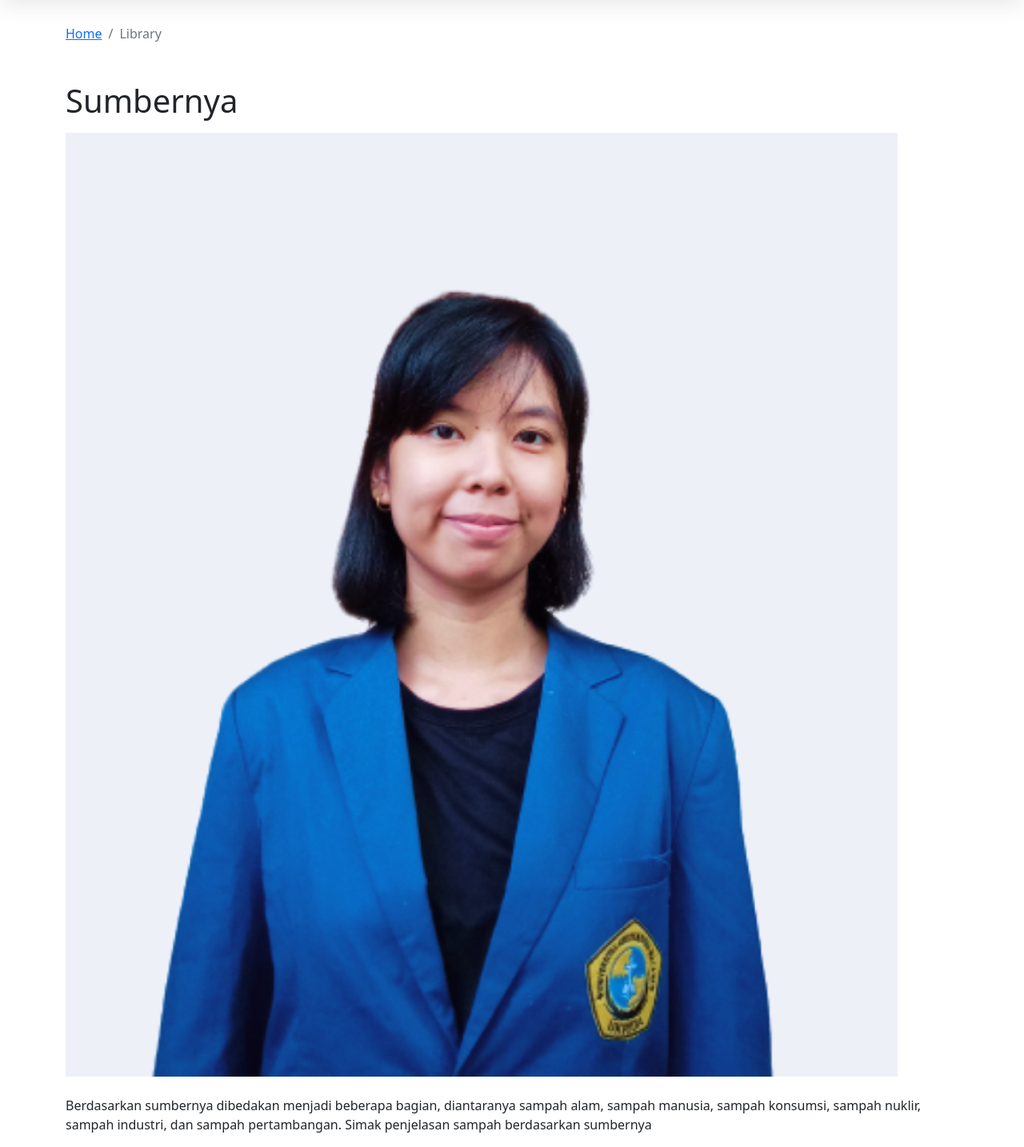
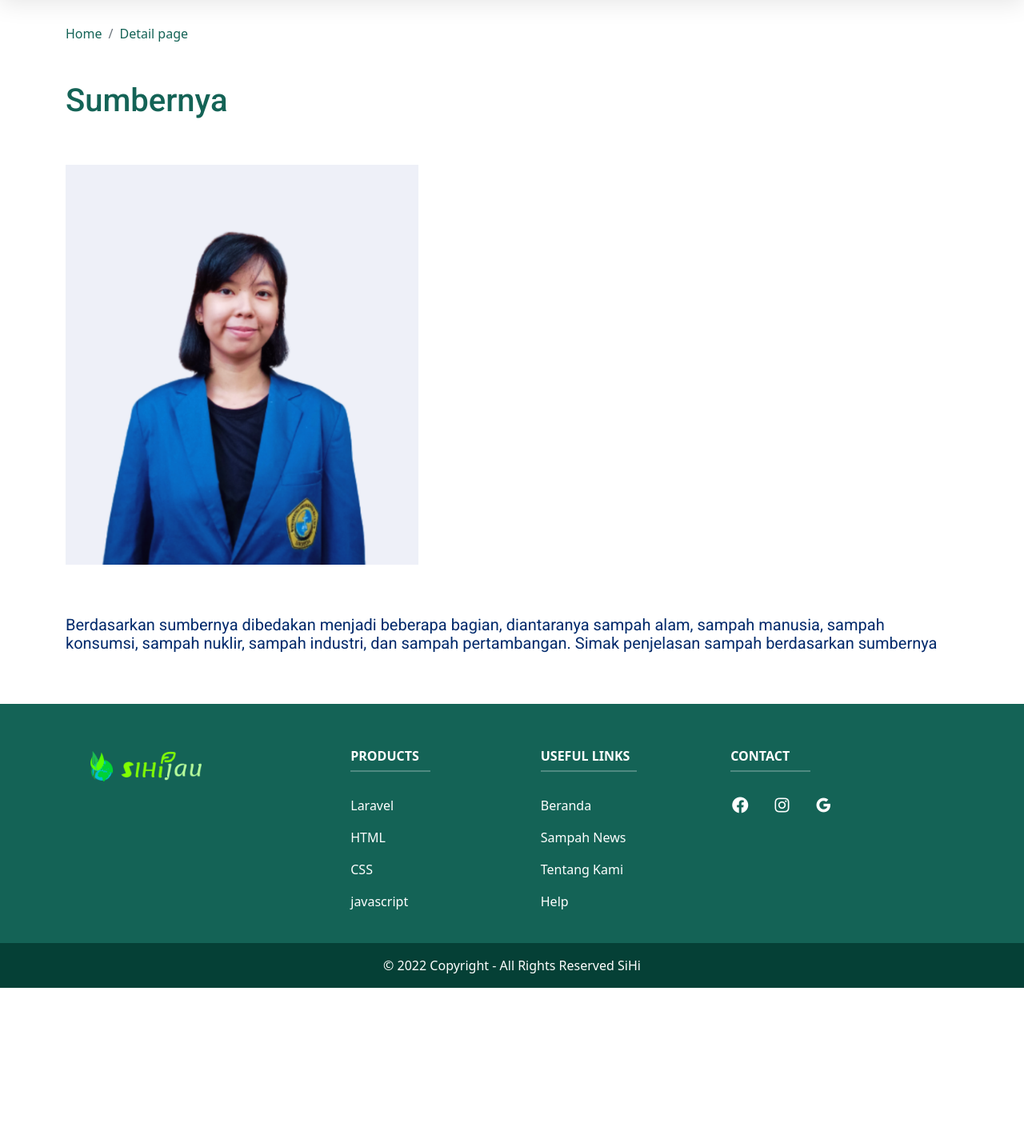
Before and after one commit to Nathansept/SiHi, a PHP site: page /detailPage.html in a window 1280 px wide. Shown: the part 90-1524 px from the top of the page at 80% size. After the commit the page ends 1325 px from the top, so only its background shows below. Run offline with PHP 8.4, Linux system fonts and the light colour scheme; some libraries are stand-ins or nearby versions.

Commit message:
detailpage ( note : comment section blm di buat )

```diff
--- a/FrontEnd/assets/styles/main.css
+++ b/FrontEnd/assets/styles/main.css
@@ -170,4 +170,49 @@
 .breadcrumb {
   margin-top: 120px;
 }
+
+.breadcrumb .breadcrumb-item {
+  color: #146356;
+}
+
+.breadcrumb .breadcrumb-item a {
+  color: #146356;
+  text-decoration: none;
+}
+
+.content .container .title {
+  font-family: "Roboto";
+  font-style: normal;
+  font-weight: 600;
+  font-size: 30px;
+  line-height: 24px;
+  color: #146356;
+}
+
+.content .container .picture img {
+  height: 500px;
+  margin-top: 40px;
+}
+
+.content .container .description {
+  min-width: auto;
+  font-family: "Roboto";
+  font-style: normal;
+  font-weight: 300;
+  font-size: 20px;
+  line-height: 23px;
+  display: -webkit-box;
+  display: -ms-flexbox;
+  display: flex;
+  -webkit-box-align: center;
+      -ms-flex-align: center;
+          align-items: center;
+  color: #00296b;
+}
+
+.content .container .description p {
+  margin-top: 40px;
+}
+
+/* Comment section */
 /*# sourceMappingURL=main.css.map */
--- a/FrontEnd/assets/styles/main.scss
+++ b/FrontEnd/assets/styles/main.scss
@@ -186,4 +186,51 @@ $extra-extra-large: 1600px;
 /* Detail Page */
 .breadcrumb {
   margin-top: 120px;
+
+  .breadcrumb-item {
+    color: #146356;
+
+    a {
+      color: #146356;
+      text-decoration: none;
     }
+  }
+}
+
+.content {
+  .container {
+    .title {
+      font-family: "Roboto";
+      font-style: normal;
+      font-weight: 600;
+      font-size: 30px;
+      line-height: 24px;
+      color: #146356;
+    }
+
+    .picture {
+      img {
+        height: 500px;
+        margin-top: 40px;
+      }
+    }
+
+    .description {
+      min-width: auto;
+      font-family: "Roboto";
+      font-style: normal;
+      font-weight: 300;
+      font-size: 20px;
+      line-height: 23px;
+      display: flex;
+      align-items: center;
+      color: #00296b;
+
+      p {
+        margin-top: 40px;
+      }
+    }
+  }
+}
+
+/* Comment section */
--- a/FrontEnd/credits.html
+++ b/FrontEnd/credits.html
@@ -155,7 +155,7 @@
   </body>
 
   <!-- Remove the container if you want to extend the Footer to full width. -->
-  <div class="">
+
     <!-- Footer -->
     <footer class="text-center text-lg-start text-white pt-2" style="background-color: #146356">
 
--- a/FrontEnd/detailPage.html
+++ b/FrontEnd/detailPage.html
@@ -13,6 +13,13 @@
 
     <!-- Link Css -->
     <link rel="stylesheet" href="../FrontEnd/assets/styles/main.css" />
+     <link href="assets/css/menu.css" rel="stylesheet" />
+     <link rel="stylesheet" href="../FrontEnd/assets/styles/main.css" />
+
+    <!-- Box icon -->
+    <link href="https://unpkg.com/boxicons@2.1.2/css/boxicons.min.css" rel="stylesheet" />
+    <script type="text/javascript" src="https://cdnjs.cloudflare.com/ajax/libs/mdbootstrap/4.19.1/js/mdb.min.js"></script>
+
 
     <title>Detail Page</title>
   </head>
@@ -52,8 +59,8 @@
         <div class="container">
     <!-- Breadcrumb -->
         <ol class="breadcrumb">
-            <li class="breadcrumb-item"><a href="#">Home</a></li>
-            <li class="breadcrumb-item active" aria-current="page">Library</li>
+            <li class="breadcrumb-item"><a href="LandingPage.html">Home</a></li>
+            <li class="breadcrumb-item active" aria-current="page">Detail page</li>
         </div>
 
         <section class="content">
@@ -66,7 +73,7 @@
                     <img src="assets/img/Eunike.png" alt="Picture">
                 </div>
 
-                <div class="description mt-4">
+                <div class="description mt-4 mb-5">
                     <p>Berdasarkan sumbernya dibedakan menjadi beberapa bagian, diantaranya sampah alam, sampah manusia, sampah konsumsi, sampah nuklir, sampah industri, dan sampah pertambangan. Simak penjelasan sampah berdasarkan sumbernya </p>
                 </div>
             </div>
@@ -74,8 +81,95 @@
         </section>
     </section>
 
+    </ol>
 
-    </ol>
+     <footer class="text-center text-lg-start text-white pt-2" style="background-color: #146356">
+
+      <!-- Section: Links  -->
+      <section class="">
+        <div class="container text-center text-md-start mt-5">
+          <!-- Grid row -->
+          <div class="row mt-3">
+            <!-- Grid column -->
+            <div class="col-md-3 col-lg-4 col-xl-3 mx-auto mb-4">
+              <!-- Content -->
+              <img src="assets/img/logo_sihi.png" style="width: 250px; padding-right: 100px; padding-left: -100px" />
+            </div>
+            <!-- Grid column -->
+
+            <!-- Grid column -->
+            <div class="col-md-2 col-lg-2 col-xl-2 mx-auto mb-4">
+              <!-- Links -->
+              <h6 class="text-uppercase fw-bold">Products</h6>
+              <hr class="mb-4 mt-0 d-inline-block mx-auto" style="width: 100px; background-color: white; height: 2px" />
+              <p>
+                <a href="#!" class="text-white">Laravel</a>
+              </p>
+              <p>
+                <a href="#!" class="text-white">HTML</a>
+              </p>
+              <p>
+                <a href="#!" class="text-white">CSS</a>
+              </p>
+              <p>
+                <a href="#!" class="text-white">javascript</a>
+              </p>
+            </div>
+            <!-- Grid column -->
+
+            <!-- Grid column -->
+            <div class="col-md-3 col-lg-2 col-xl-2 mx-auto mb-4">
+              <!-- Links -->
+              <h6 class="text-uppercase fw-bold">Useful Links</h6>
+              <hr class="mb-4 mt-0 d-inline-block mx-auto" style="width: 120px; background-color: white; height: 2px" />
+              <p>
+                <a href="#!" class="text-white">Beranda</a>
+              </p>
+              <p>
+                <a href="#!" class="text-white">Sampah News</a>
+              </p>
+              <p>
+                <a href="#!" class="text-white">Tentang Kami</a>
+              </p>
+              <p>
+                <a href="#!" class="text-white">Help</a>
+              </p>
+            </div>
+            <!-- Grid column -->
+
+            <!-- Grid column -->
+            <div class="col-md-4 col-lg-3 col-xl-3 mx-auto mb-md-0 mb-4">
+              <!-- Links -->
+              <h6 class="text-uppercase fw-bold">Contact</h6>
+              <hr class="mb-4 mt-0 d-inline-block mx-auto" style="width: 100px; background-color: white; height: 2px" />
+              <ul class="list-inline">
+                <a href="" class="text-white me-4">
+                  <i class="bx bxl-facebook-circle"></i>
+                </a>
+                <a href="" class="text-white me-4">
+                  <i class="bx bxl-instagram"></i>
+                </a>
+                <a href="" class="text-white me-4">
+                  <i class="bx bxl-google"></i>
+                </a>
+              </ul>
+            </div>
+            <!-- Grid column -->
+          </div>
+          <!-- Grid row -->
+        </div>
+      </section>
+      <!-- Section: Links  -->
+
+      <!-- Copyright -->
+      <div class="text-center p-3" style="background-color: #054036">
+        © 2022 Copyright
+        <a class="text-white" href="#">- All Rights Reserved SiHi</a>
+      </div>
+      <!-- Copyright -->
+    </footer>
   </body>
 </html>
 <script src="https://cdn.jsdelivr.net/npm/bootstrap@5.1.3/dist/js/bootstrap.bundle.min.js" integrity="sha384-ka7Sk0Gln4gmtz2MlQnikT1wXgYsOg+OMhuP+IlRH9sENBO0LRn5q+8nbTov4+1p" crossorigin="anonymous"></script>
+
+<script src="assets/js/js.js"></script>
```
Also changed, not shown: FrontEnd/footer.html (+100 -7 lines), FrontEnd/assets/js/js.js (line endings or trailing spaces), 1 other file. Lines whose indentation alone changed are shown as unchanged.
